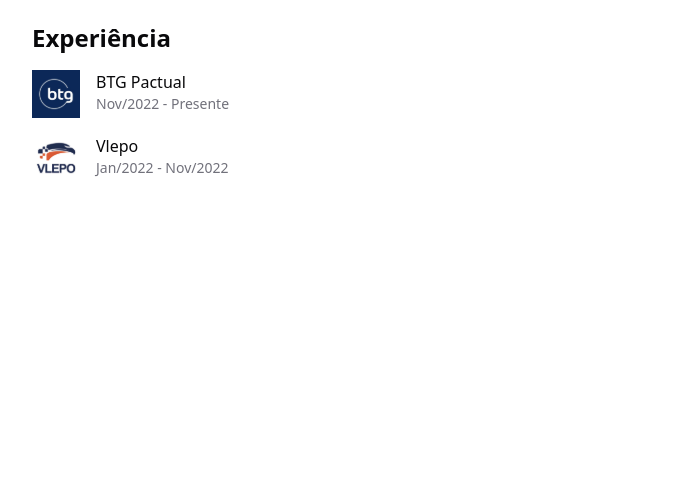
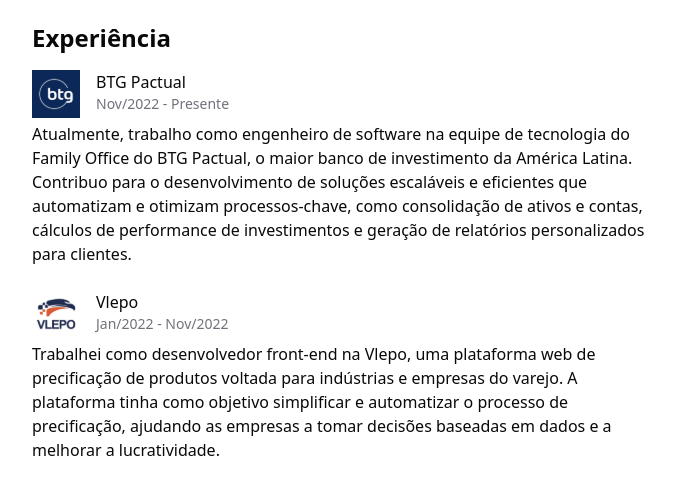
Before and after one commit to rafaelmafortc/personal-website, a Next.js app: page / in a window 1280 px wide. Shown: the part 1002-1496 px from the top of the page, without its empty margins (296-971 px from the left). Before the commit the page ends 1256 px from the top, so only its background shows below. Built offline with nearby package versions, Linux system fonts and the light colour scheme; no server answers.

Commit message:
feat: experience

```diff
--- a/src/components/experiences-cards.tsx
+++ b/src/components/experiences-cards.tsx
@@ -10,9 +10,10 @@
     const t = useTranslations('experiences');
 
     return (
-        <div className="flex flex-col gap-4">
+        <div className="flex flex-col gap-6">
             {Object.entries(experiences).map(([key, name]) => (
-                <div key={key} className="flex items-center gap-4">
+                <div key={key} className="flex flex-col gap-1">
+                    <div className="flex items-center gap-4">
                         <Image
                             src={`/experiences/${key}.svg`}
                             alt={name}
@@ -30,6 +31,8 @@
                             </p>
                         </div>
                     </div>
+                    <p className="text-base">{t(`${key}_description`)}</p>
+                </div>
             ))}
         </div>
     );
--- a/src/messages/en.json
+++ b/src/messages/en.json
@@ -8,6 +8,8 @@
     },
     "experiences": {
         "btgpactual_date": "Nov/2022 - Present",
-        "vlepo_date": "Jan/2022 - Nov/2022"
+        "btgpactual_description": "Currently, I work as a software engineer on the Family Office technology team at BTG Pactual, the largest investment bank in Latin America. I contribute to the development of scalable and efficient solutions that automate and optimize key processes such as asset and account consolidation, investment performance calculations, and customized client reporting.",
+        "vlepo_date": "Jan/2022 - Nov/2022",
+        "vlepo_description": "I worked as a front-end developer at Vlepo, a web-based product pricing platform designed for industries and retail companies. The platform aimed to simplify and automate the pricing process, helping businesses make data-driven decisions and improve profitability."
     }
 }
--- a/src/messages/pt-BR.json
+++ b/src/messages/pt-BR.json
@@ -8,6 +8,8 @@
     },
     "experiences": {
         "btgpactual_date": "Nov/2022 - Presente",
-        "vlepo_date": "Jan/2022 - Nov/2022"
+        "btgpactual_description": "Atualmente, trabalho como engenheiro de software na equipe de tecnologia do Family Office do BTG Pactual, o maior banco de investimento da América Latina. Contribuo para o desenvolvimento de soluções escaláveis e eficientes que automatizam e otimizam processos-chave, como consolidação de ativos e contas, cálculos de performance de investimentos e geração de relatórios personalizados para clientes.",
+        "vlepo_date": "Jan/2022 - Nov/2022",
+        "vlepo_description": "Trabalhei como desenvolvedor front-end na Vlepo, uma plataforma web de precificação de produtos voltada para indústrias e empresas do varejo. A plataforma tinha como objetivo simplificar e automatizar o processo de precificação, ajudando as empresas a tomar decisões baseadas em dados e a melhorar a lucratividade."
     }
 }
```
Lines whose indentation alone changed are shown as unchanged.
